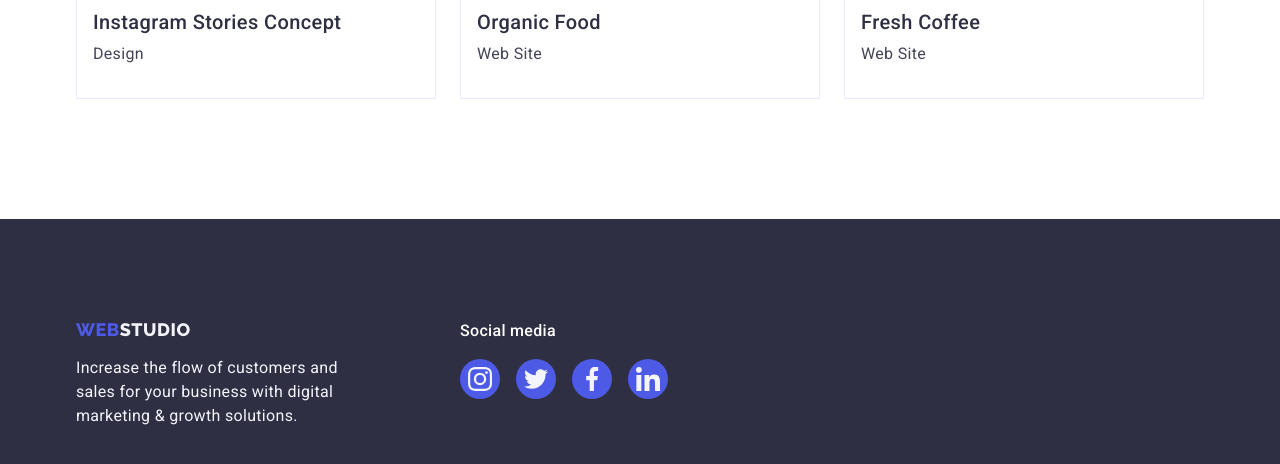
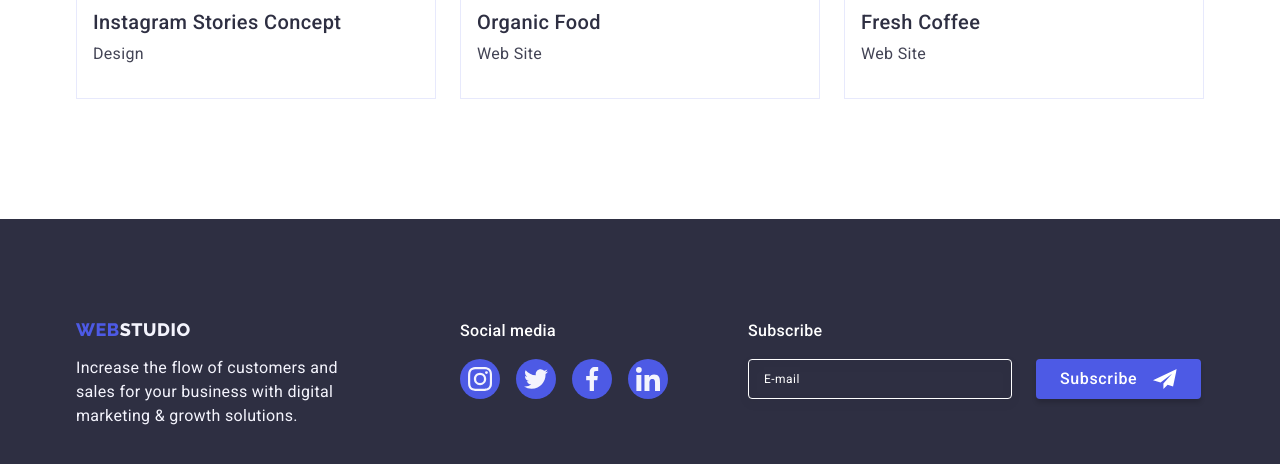
Before and after one commit to AndriyMerzlikin/goit-markup-hw-06, a plain HTML site: page portfolio.html in a window 1280 px wide. Shown: the part 1550-2014 px from the top of the page. Drawn offline with nearby package versions, Linux system fonts and the light colour scheme.

Commit message:
final_try_hw-6

```diff
--- a/css/styles.css
+++ b/css/styles.css
@@ -642,9 +642,9 @@ body {
   pointer-events: none;
 }
 .modal {
-  padding: 72px 24px;
+  padding: 72px 24px 24px;
   width: 408px;
-  height: 584px;
+  min-height: 584px;
   background-color: var(--modal-bg-clr);
   border-radius: 4px;
   box-shadow: 0px 1px 1px rgba(0, 0, 0, 0.14), 0px 1px 3px rgba(0, 0, 0, 0.12),
@@ -663,6 +663,7 @@ body {
   width: 24px;
   height: 24px;
   padding: 0;
+  margin-bottom: 24px;
   position: absolute;
   top: 24px;
   right: 24px;
@@ -703,7 +704,6 @@ body {
 .form-label {
   display: block;
   margin-bottom: 4px;
-  font-weight: 400;
   font-size: 12px;
   line-height: 1.17;
   letter-spacing: 0.04em;
@@ -752,11 +752,10 @@ body {
   border-radius: 4px;
   outline: none;
 
-  font-weight: 400;
   font-size: 12px;
   line-height: 1.17;
   letter-spacing: 0.04em;
-  color: rgba(46, 47, 66, 0.4);
+  color: var(--main-txt-clr);
 }
 .form-agreement {
   display: flex;
--- a/portfolio.html
+++ b/portfolio.html
@@ -287,6 +287,7 @@
         </div>
       </section>
     </main>
+    <!-- Footer -->
     <footer class="footer">
       <div class="container footer-cntnr">
         <div class="footer-logo-cntnr">
@@ -298,6 +299,7 @@
             digital marketing & growth solutions.
           </p>
         </div>
+        <!-- footer social media -->
         <div class="footer-social-media">
           <p class="social-media">Social media</p>
           <ul class="footer-socials list">
@@ -347,6 +349,28 @@
             </li>
           </ul>
         </div>
+        <!-- footer subscription -->
+        <div class="footer-subscription">
+          <p class="subscription-title">Subscribe</p>
+          <form class="footer-form" name="subscription-form">
+            <label class="form-subscription-label" for="subscription-name">
+              <input
+                class="footer-form-field"
+                type="email"
+                name="subscription-name"
+                id="subscription-name"
+                placeholder=" "
+              />
+              <span class="footer-form-tag">E-mail</span>
+            </label>
+            <button class="button footer-btn" type="submit">
+              <span class="footer-btn-text">Subscribe</span>
+              <svg class="footer-btn-icon" width="24" height="24">
+                <use href="./images/icons.svg#subscribe-frame"></use>
+              </svg>
+            </button>
+          </form>
+        </div>
       </div>
     </footer>
   </body>
```
Also changed, not shown: index.html (+1 -1 lines).
